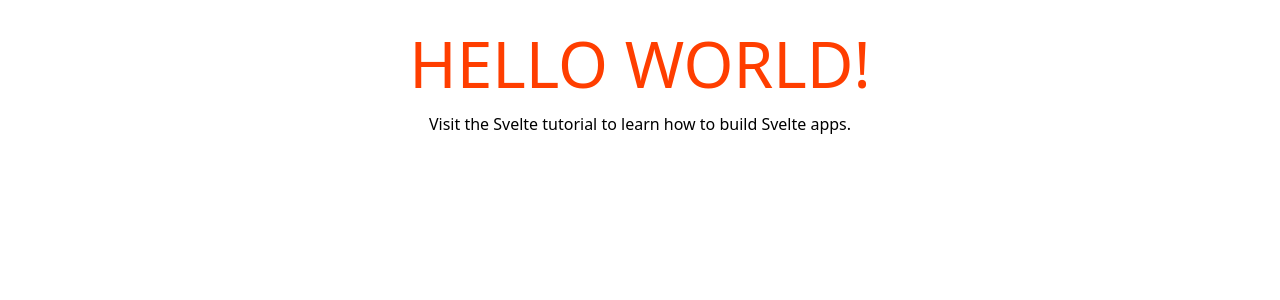
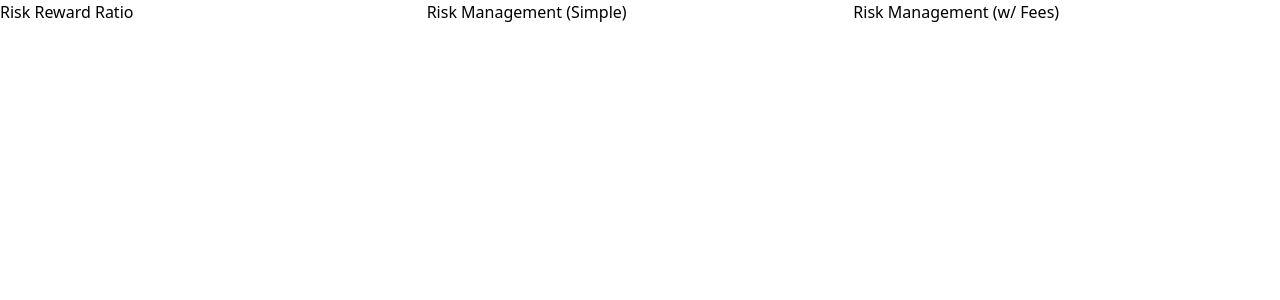
Before and after one commit to chammanganti/stock-trading-helper, a Svelte app: page / in a window 1280 px wide. Shown: the top 300 px of the page. Built offline with nearby package versions, Linux system fonts and the light colour scheme.

Commit message:
feat: add initial files

```diff
--- a/src/App.svelte
+++ b/src/App.svelte
@@ -1,30 +1,25 @@
 <script lang="ts">
-	export let name: string;
+  import RiskRewardRatio from "./components/RiskRewardRatio.svelte";
+  import RiskManagementSimple from "./components/RiskManagementSimple.svelte";
+  import RiskManagementWFees from "./components/RiskManagementWFees.svelte";
+  import ScreenSelector from "./components/ScreenSelector.svelte";
+  import {
+    RISK_MANAGEMENT_SIMPLE,
+    RISK_MANAGEMENT_W_FEES,
+    RISK_REWARD_RATIO,
+    SCREENS,
+  } from "./constants";
+  import { activeScreen } from "./store";
 </script>
 
 <main>
-	<h1>Hello {name}!</h1>
-	<p>Visit the <a href="https://svelte.dev/tutorial">Svelte tutorial</a> to learn how to build Svelte apps.</p>
+  {#if $activeScreen === RISK_REWARD_RATIO}
+    <RiskRewardRatio />
+  {:else if $activeScreen === RISK_MANAGEMENT_SIMPLE}
+    <RiskManagementSimple />
+  {:else if $activeScreen === RISK_MANAGEMENT_W_FEES}
+    <RiskManagementWFees />
+  {:else}
+    <ScreenSelector screens={SCREENS} />
+  {/if}
 </main>
-
-<style>
-	main {
-		text-align: center;
-		padding: 1em;
-		max-width: 240px;
-		margin: 0 auto;
-	}
-
-	h1 {
-		color: #ff3e00;
-		text-transform: uppercase;
-		font-size: 4em;
-		font-weight: 100;
-	}
-
-	@media (min-width: 640px) {
-		main {
-			max-width: none;
-		}
-	}
-</style>
--- /dev/null
+++ b/src/components/RiskManagementSimple.svelte
@@ -0,0 +1,6 @@
+<script lang="ts">
+  import Back from "../shared/Back.svelte";
+</script>
+
+<Back />
+<h1>Risk Management Simple</h1>
--- /dev/null
+++ b/src/components/RiskManagementWFees.svelte
@@ -0,0 +1,6 @@
+<script lang="ts">
+  import Back from "../shared/Back.svelte";
+</script>
+
+<Back />
+<h1>Risk Management w/ Fees</h1>
--- /dev/null
+++ b/src/components/RiskRewardRatio.svelte
@@ -0,0 +1,6 @@
+<script lang="ts">
+  import Back from "../shared/Back.svelte";
+</script>
+
+<Back />
+<h1>Risk Reward Ratio</h1>
--- /dev/null
+++ b/src/components/ScreenSelector.svelte
@@ -0,0 +1,16 @@
+<script lang="ts">
+  import { activeScreen } from "../store";
+  import type { Screen } from "../types/Screen";
+
+  export let screens: Screen[];
+
+  function selectScreen(screenKey: string) {
+    activeScreen.update(() => screenKey);
+  }
+</script>
+
+<div class="grid grid-cols-3">
+  {#each screens as screen (screen.key)}
+    <div on:click={() => selectScreen(screen.key)}>{screen.title}</div>
+  {/each}
+</div>
--- /dev/null
+++ b/src/constants.ts
@@ -0,0 +1,26 @@
+import type { Screen } from "./types/Screen";
+
+const RISK_REWARD_RATIO = "risk-reward";
+const RISK_MANAGEMENT_SIMPLE = "risk-mgmt-simple";
+const RISK_MANAGEMENT_W_FEES = "risk-mgmt-w-fees";
+const SCREENS: Screen[] = [
+  {
+    key: RISK_REWARD_RATIO,
+    title: "Risk Reward Ratio",
+  },
+  {
+    key: RISK_MANAGEMENT_SIMPLE,
+    title: "Risk Management (Simple)",
+  },
+  {
+    key: RISK_MANAGEMENT_W_FEES,
+    title: "Risk Management (w/ Fees)",
+  },
+];
+
+export {
+  RISK_REWARD_RATIO,
+  RISK_MANAGEMENT_SIMPLE,
+  RISK_MANAGEMENT_W_FEES,
+  SCREENS,
+};
--- a/src/main.ts
+++ b/src/main.ts
@@ -1,10 +1,8 @@
-import App from './App.svelte';
+import App from "./App.svelte";
 
 const app = new App({
-	target: document.body,
-	props: {
-		name: 'world'
-	}
+  target: document.body,
+  props: {},
 });
 
 export default app;
--- /dev/null
+++ b/src/shared/Back.svelte
@@ -0,0 +1,18 @@
+<script lang="ts">
+  import { activeScreen } from "../store";
+</script>
+
+<button on:click={() => activeScreen.update(() => "")}>
+  <svg
+    class="w-6 h-6"
+    fill="currentColor"
+    viewBox="0 0 20 20"
+    xmlns="http://www.w3.org/2000/svg"
+  >
+    <path
+      fill-rule="evenodd"
+      d="M9.707 16.707a1 1 0 01-1.414 0l-6-6a1 1 0 010-1.414l6-6a1 1 0 011.414 1.414L5.414 9H17a1 1 0 110 2H5.414l4.293 4.293a1 1 0 010 1.414z"
+      clip-rule="evenodd"
+    />
+  </svg>
+</button>
--- /dev/null
+++ b/src/store/index.ts
@@ -0,0 +1,3 @@
+import { writable } from "svelte/store";
+
+export const activeScreen = writable("");
--- /dev/null
+++ b/src/types/Screen.ts
@@ -0,0 +1,4 @@
+export type Screen = {
+  key: string;
+  title: string;
+};
```
